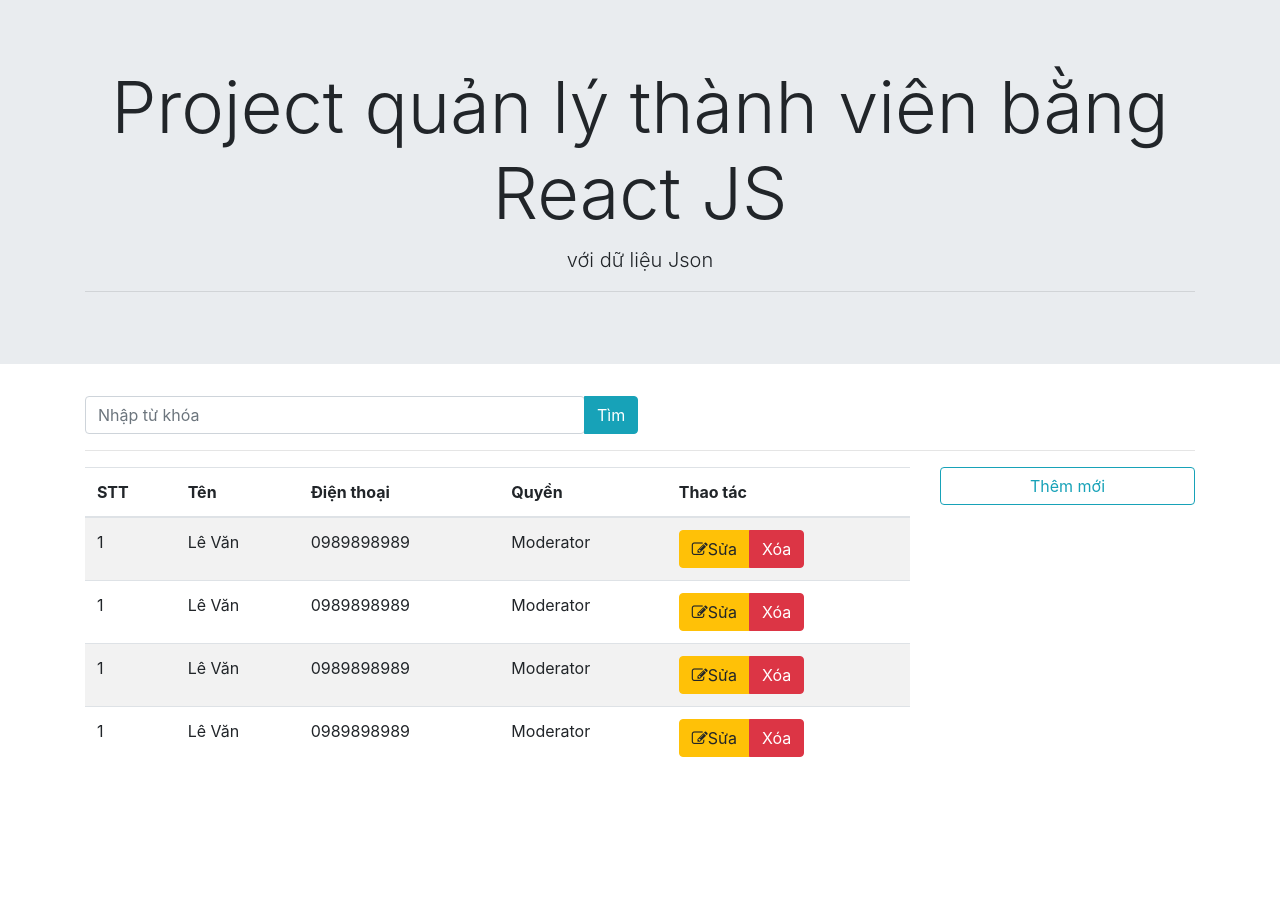
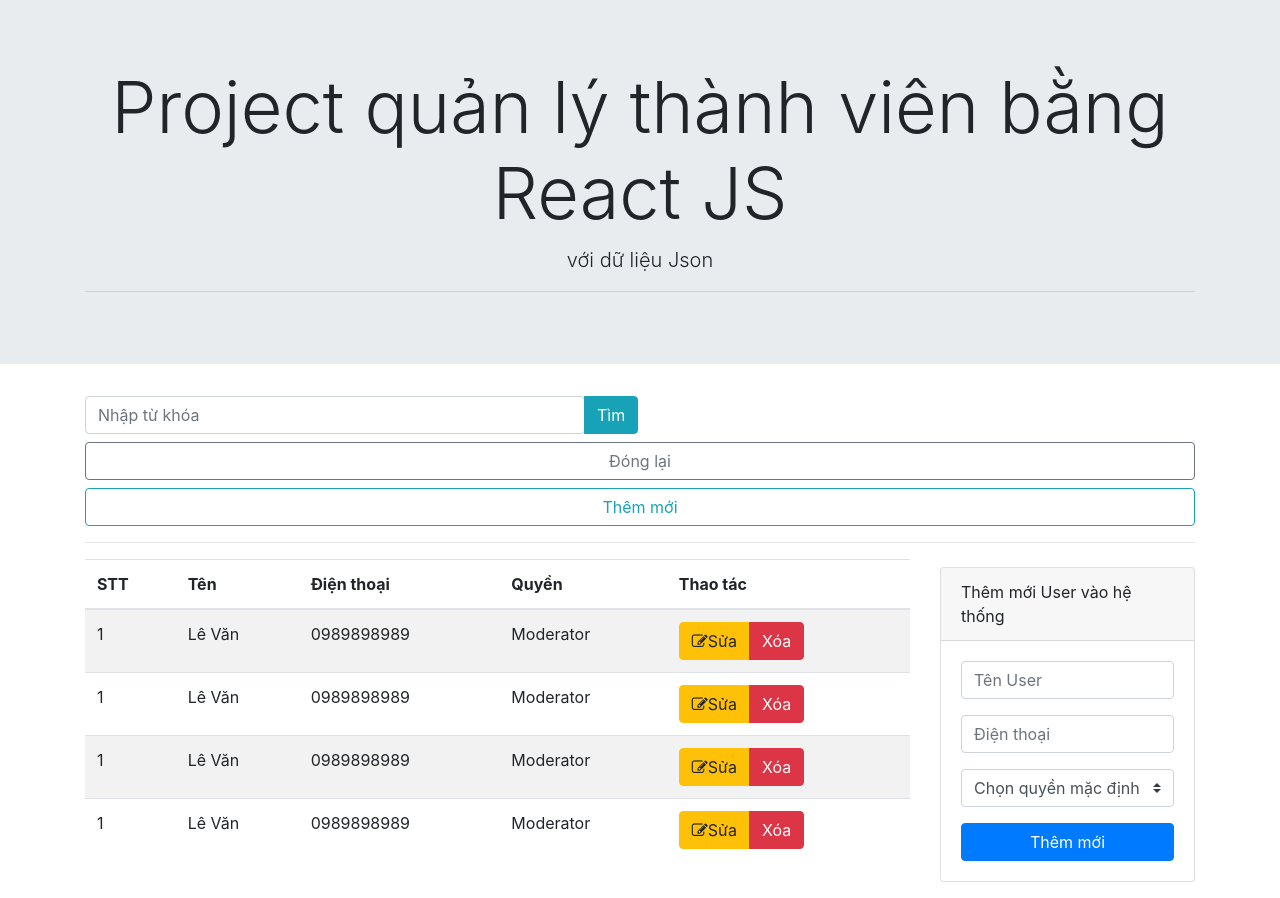
Before and after one commit to cntt2-trangle/react-js, a React (Create React App) app: page / in a window 1280 px wide. Before the commit the page ends 800 px from the top, so only its background shows below. Built offline with nearby package versions, Linux system fonts and the light colour scheme.

Commit message:
[PHAN-022] 061 Cach ket noi tu component con sang component cha

```diff
--- a/src/Components/AddUser.js
+++ b/src/Components/AddUser.js
@@ -1,31 +1,13 @@
 import React, { Component } from 'react';
 
 class AddUser extends Component {
-    constructor(props) {
-        super(props);
-        this.state = {
-            trangThaiChinhSua:false
-        }
-    }
 
-    thayDoiTrangThai = () => {
-        this.setState({
-            trangThaiChinhSua: !this.state.trangThaiChinhSua
-        });
-    }
-
-    hienThiNut = () => {
-        if(this.state.trangThaiChinhSua === true) {
-            return <div className="btn btn-block btn-outline-secondary" onClick={() => this.thayDoiTrangThai()}>Đóng lại</div>;
-        } else {
-            return <div className="btn btn-block btn-outline-info" onClick={() => this.thayDoiTrangThai()}>Thêm mới</div>;
-        }
-    }
-
-    hienThiForm = () => {
-        if(this.state.trangThaiChinhSua === true) {
-            return (
-                <div className="card boder-primary mb-3 mt-2">
+    render() {
+        return (
+            <div className="col-3">
+                <div>
+                    {/* {this.hienThiNut()} */}
+                    <div className="card boder-primary mb-3 mt-2">
                     <div className="card-header">Thêm mới User vào hệ thống</div>
                     <div className="card-body text-primary">
                         <div className="form-group">
@@ -44,17 +26,7 @@
                         </div>
                         <div className="btn btn-block btn-primary">Thêm mới</div>
                     </div>
-                </div>
-            )
-        }
-    }
-
-    render() {
-        return (
-            <div className="col-3">
-                <div>
-                    {this.hienThiNut()}
-                    {this.hienThiForm()}
+                    </div>
                 </div>
             </div>
         );
--- a/src/Components/App.js
+++ b/src/Components/App.js
@@ -6,6 +6,9 @@
 import AddUser from './AddUser';
 
 class App extends Component {
+  thongBao = () => {
+    alert("ket noi thanh cong");
+  }
   render() {
     return (
       <div>
@@ -13,7 +16,7 @@
           <div className="searchForm">
             <div className="container">
               <div className="row">
-                <Search></Search>
+                <Search ketNoi = {() => this.thongBao()}></Search>
                 <TableData></TableData>
                 <AddUser></AddUser>
               </div>
--- a/src/Components/Search.js
+++ b/src/Components/Search.js
@@ -6,8 +6,12 @@
             <div className="col-12">
                 <div className="form-group">
                     <div className="btn-group">
-                    <input type="text" className="form-control" placeholder="Nhập từ khóa" style={{width: '500px'}} />
-                    <div className="btn btn-info">Tìm</div>
+                        <input type="text" className="form-control" placeholder="Nhập từ khóa" style={{width: '500px'}} />
+                        <div className="btn btn-info">Tìm</div>
+                    </div>
+                    <div className="btn-group1">
+                        <div className="btn btn-block btn-outline-secondary mt-2" onClick={() => this.props.ketNoi()}>Đóng lại</div>
+                        <div className="btn btn-block btn-outline-info" >Thêm mới</div>
                     </div>
                 </div>
                 <hr></hr>
```
